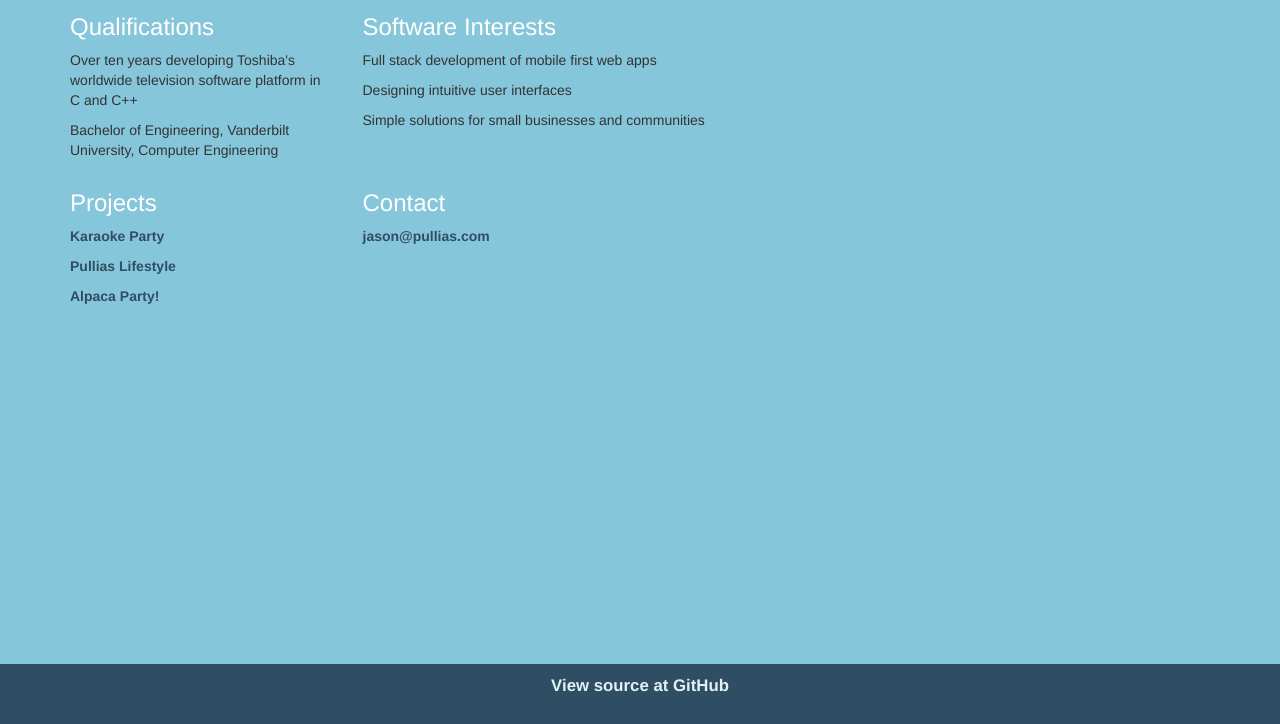
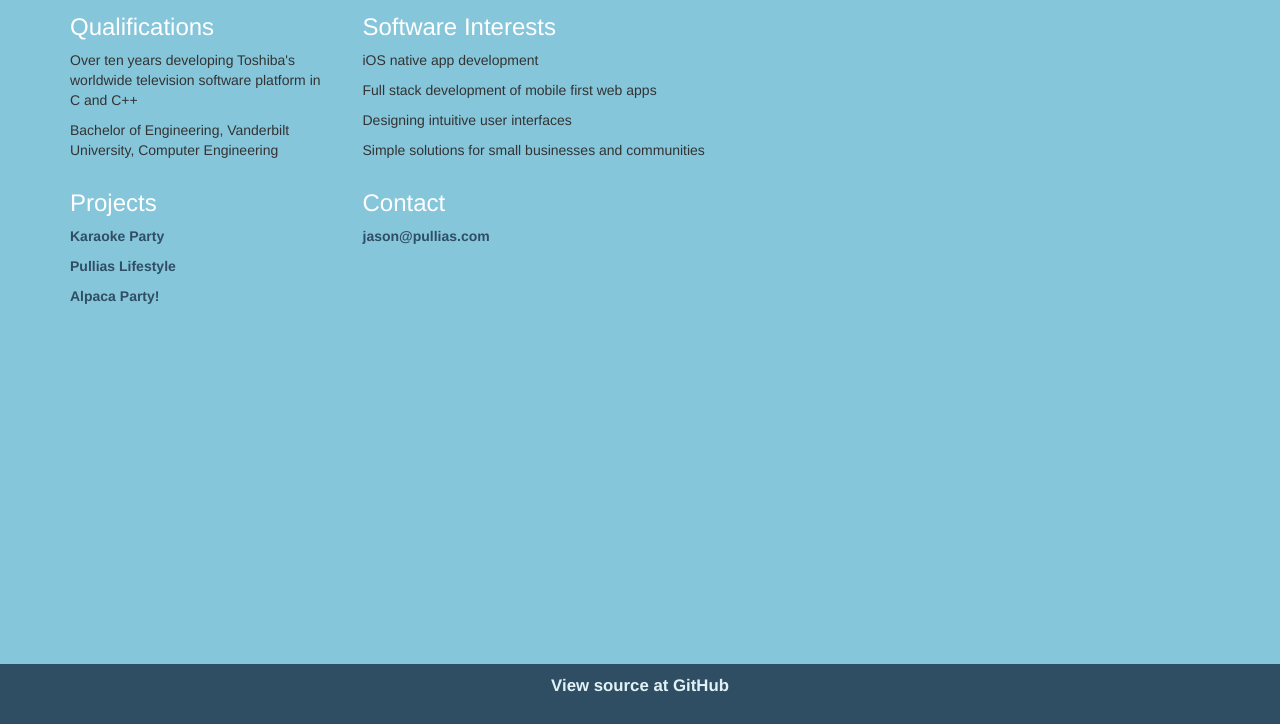
Before and after one commit to pullias/pulliascom, a plain HTML site: page files/index.html in a window 1280 px wide. Shown: the part 76-800 px from the top of the page. Drawn offline with nearby package versions, Linux system fonts and the light colour scheme.

Commit message:
add line about iOS

```diff
--- a/files/index.html
+++ b/files/index.html
@@ -31,6 +31,7 @@
           </div><!-- .col-lg-3 -->
           <div class="col-sm-9">
             <h3>Software Interests</h3>
+            <p>iOS native app development</p>
             <p>Full stack development of mobile first web apps</p>
 	    <p>Designing intuitive user interfaces</p>
 	    <p>Simple solutions for small businesses and communities</p>
```
